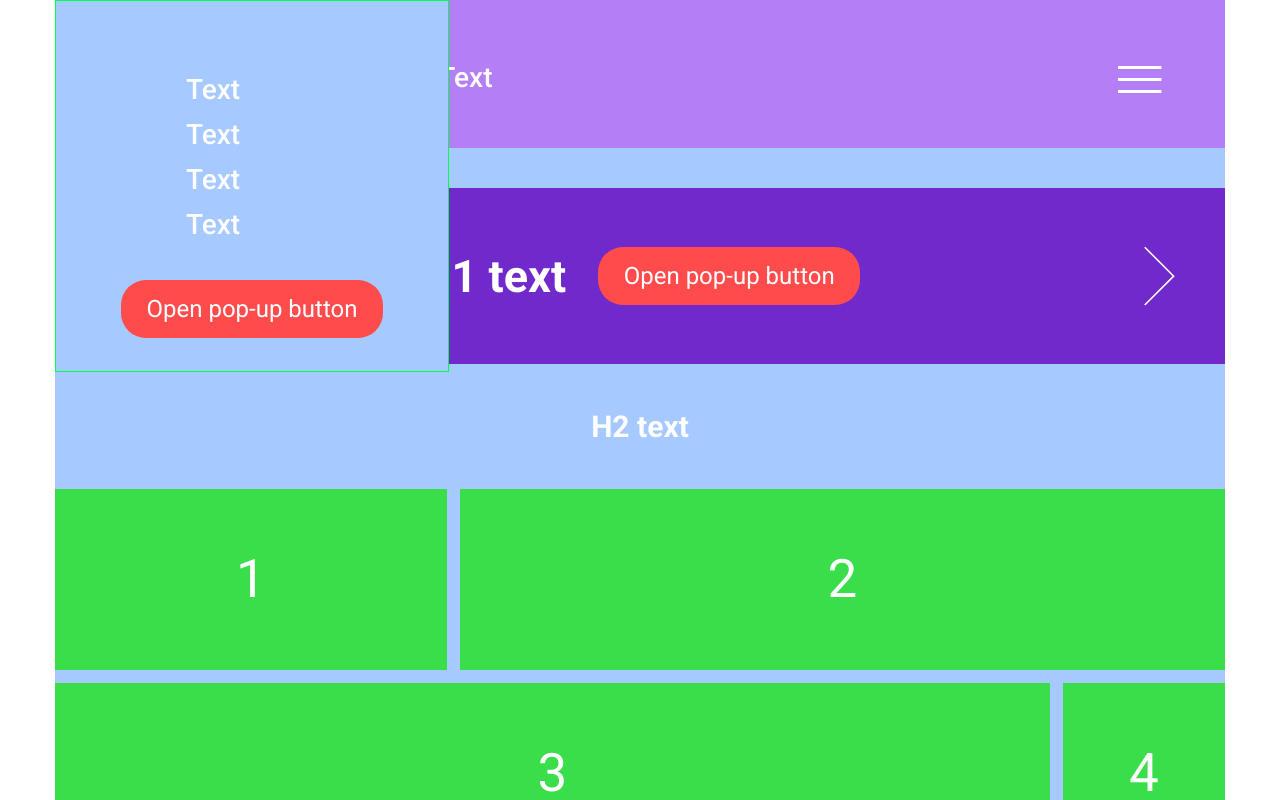
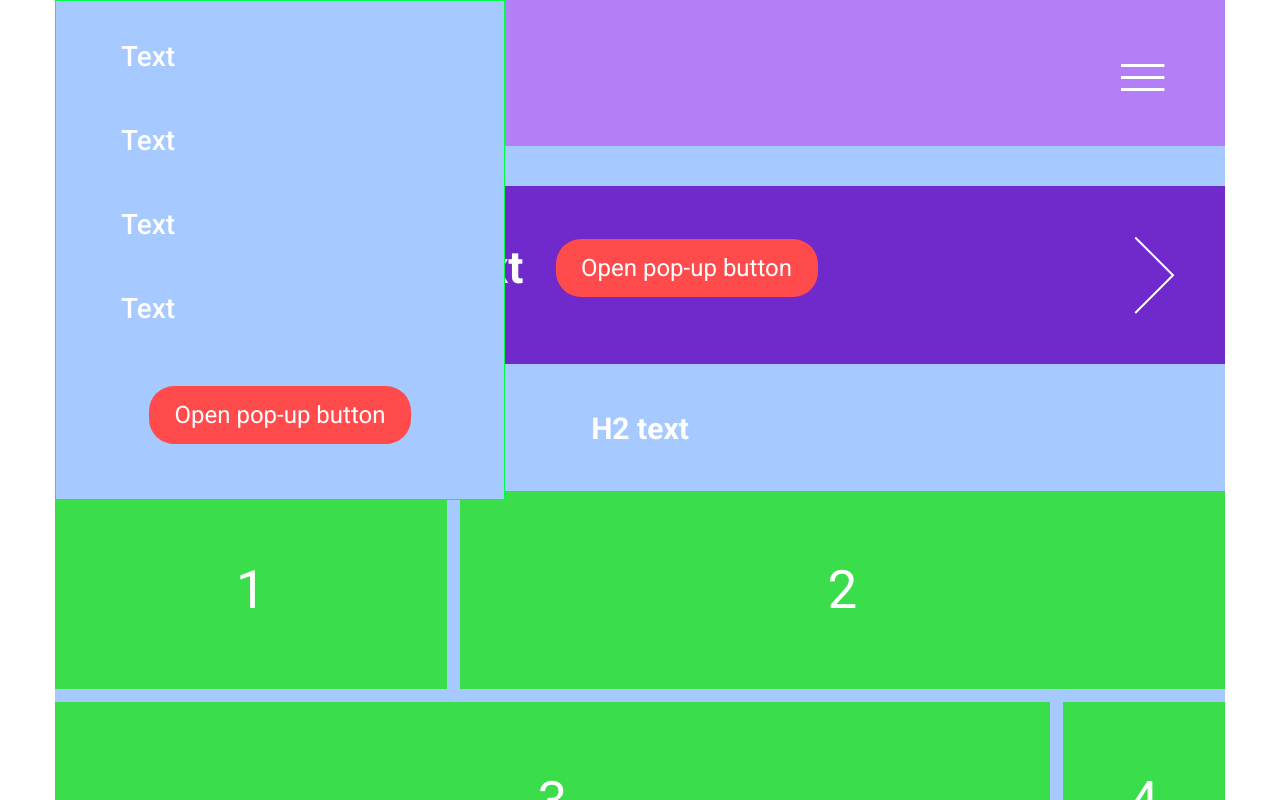
Before and after one commit to snork-maiden/qptest, a website: page index.html in a window 1280 px wide. Both pictures are taken after a click on the button "Open secondary navigation". Shown: the top 800 px of the page. Drawn offline with Linux system fonts and the light colour scheme.

Commit message:
Pixel Perfect fixes

```diff
--- a/index.html
+++ b/index.html
@@ -75,13 +75,13 @@
             <a href="#" class="secondary-nav__link">Text</a>
           </li>
         </ul>
-        <a href="#popup" class="popup-button">Open pop-up button</a>
+        <a href="#popup" class="secondary-nav__button popup-button">Open pop-up button</a>
       </div>
     </header>
     <main class="page-main">
       <section class="banner">
         <div class="banner-slide">
-          <h1 class="banner__title">H1 text</h1>
+          <h1 class="banner__title">H1 text</h1>
           <a href="#popup" class="popup-button">Open pop-up button</a>
         </div>
         <div class="banner-slide">
--- a/scss/blocks/banner.scss
+++ b/scss/blocks/banner.scss
@@ -10,6 +10,8 @@
 
 .banner-slide {
   display: none;
+  padding-right: 100px;
+  padding-bottom: 15px;
   &--active {
     display: flex;
     align-items: center;
@@ -18,14 +20,15 @@
 
 .banner__title {
   font-size: 45px;
+  line-height: 45px;
   margin-right: 32px;
 }
 
 .banner__arrow {
   background: none;
   margin: 0;
-  width: 60px;
-  height: 60px;
+  width: 78px;
+  height: 78px;
   background-image: url(../../img/arrow.svg);
   background-size: contain;
   background-repeat: no-repeat;
--- a/scss/blocks/features.scss
+++ b/scss/blocks/features.scss
@@ -3,7 +3,7 @@
 .features__wrapper {
   display: grid;
   grid-template-columns: 392px 1fr 162px;
-  grid-template-rows: auto auto;
+  grid-template-rows: 198px 198px;
   gap: 13px;
   counter-reset: features__block;
 }
--- a/scss/blocks/info.scss
+++ b/scss/blocks/info.scss
@@ -8,19 +8,23 @@
 
 .info-list {
   display: grid;
-  margin: 0 25px;
-  width: calc(100% - 50px);
   gap: 20px;
   grid-template-columns: repeat(5, 1fr);
+
+  margin: 0 25px;
   margin-bottom: 40px;
   padding: 25px;
+
+  width: calc(100% - 50px);
   background-color: #d4ff5a;
+
+  border-radius: 35px;
 }
 
 .info__item {
   background-color: #497957;
   border: 2px solid #00ff4a;
-  border-radius: 35px;
+  border-radius: 17%;
   aspect-ratio: 1 / 1;
   &:hover {
     box-shadow: 2px 5px 10px #497957;
--- a/scss/blocks/main-nav.scss
+++ b/scss/blocks/main-nav.scss
@@ -11,6 +11,12 @@
   gap: 20px 60px;
 }
 
-.main-nav__link:hover {
+.main-nav__item:first-child .main-nav__link {
   text-decoration: underline;
 }
+
+.main-nav__link {
+  &:hover {
+    text-decoration: underline;
+  }
+}
--- a/scss/blocks/page-footer.scss
+++ b/scss/blocks/page-footer.scss
@@ -4,12 +4,14 @@
     background-color: #D87FF6;
     min-height: 100px;
     display: flex;
+    padding-right: 7px;
+    margin-top: auto;
 }
 
 .page-footer__nav {
     display: flex;
     flex-wrap: wrap;
     margin: auto;
-    min-width: 600px;
+    width: 745px;
     justify-content: space-between;
 }
--- a/scss/blocks/page-header.scss
+++ b/scss/blocks/page-header.scss
@@ -5,7 +5,7 @@
   display: flex;
   align-items: center;
   background-color: #b47ff6;
-  padding-top: 55px;
+  padding-top: 53px;
   padding-bottom: 48px;
 }
 
@@ -14,7 +14,7 @@
   border: none;
   width: 44px;
   height: 24px;
-  margin-right: 63px;
+  margin-right: 60px;
   cursor: pointer;
 }
 
@@ -24,10 +24,12 @@
   position: absolute;
   top: 0;
   left: 0;
+
+  width: 450px;
+  height: 500px;
   background-color: var(--main-bg-color);
   border: 1px solid #00FF4A;
   border: 1;
-  padding: 33px 65px;
   &--open {
     display: block;
   }
--- a/scss/blocks/page.scss
+++ b/scss/blocks/page.scss
@@ -9,4 +9,6 @@
   max-width: 1170px;
   margin: 0 auto;
   min-height: 100vh;
+  display: flex;
+  flex-direction: column;
 }
--- a/scss/blocks/popup.scss
+++ b/scss/blocks/popup.scss
@@ -50,7 +50,7 @@
   background-color: #497957;
   border-radius: 5px;
   &::before {
-    content: "x";
+    content: "X";
     text-align: center;
     font-weight: 400;
     font-size: 20px;
--- a/scss/blocks/secondary-nav.scss
+++ b/scss/blocks/secondary-nav.scss
@@ -1,6 +1,14 @@
 @import "../variables.scss";
 
 .secondary-nav {
-    background-color: var(--main-bg-color);
-    padding: 33px 65px;
+    display: flex;
+    flex-direction: column;
+    gap: 39px;
+    padding-top: 33px;
+    padding-left: 65px;
+    margin-bottom: 55px;
 }
+
+.secondary-nav__button {
+    margin: 0 auto;
+}
--- a/scss/common.scss
+++ b/scss/common.scss
@@ -13,5 +13,7 @@
     text-align: center;
     font-weight: 600;
     font-size: 30px;
+    line-height: 45px;
     margin: 40px;
+    padding-top: 2px;
   }
```
Also changed, not shown: css/style.css, img/frame.jpg (added).
